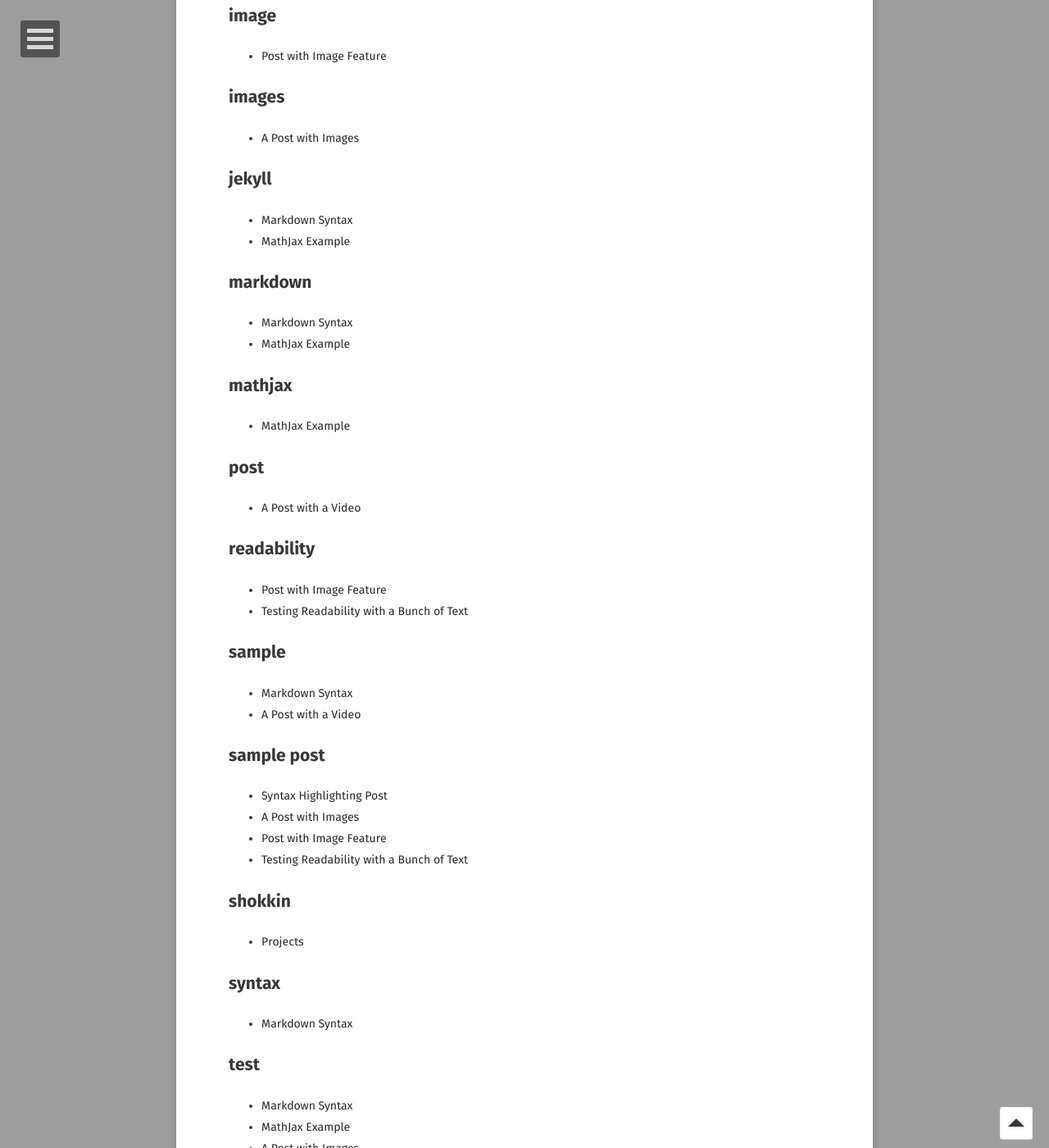
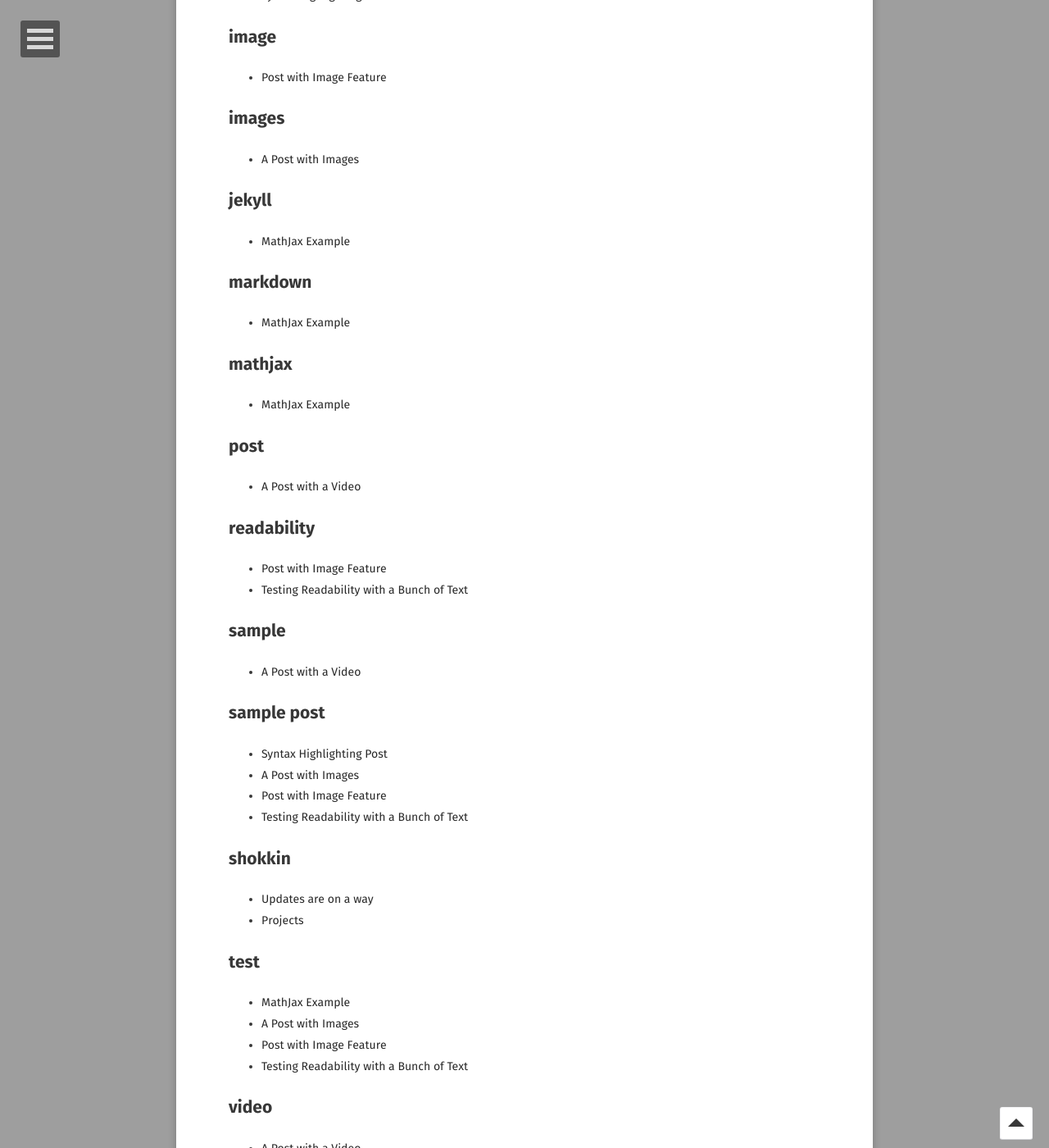
Before and after one commit to datokakava/citrus, a Jekyll site: the page built from tags/index.html, in a window 1280 px wide and 1400 px high, scrolled down 925 px. Shown: the whole window at 82% size. Built offline with Jekyll 4.4.1, drawn with Linux system fonts in a browser that asks for light colours; some web fonts are replaced; part of the change alters nothing that is shown; some of the changed text lies outside the part shown.

Commit message:
Update 2016-03-20-markdown-syntax.md

```diff
--- a/_posts/2016-03-20-markdown-syntax.md
+++ b/_posts/2016-03-20-markdown-syntax.md
@@ -1,112 +1,10 @@
 ---
 layout: post
-title:  "Markdown Syntax"
-date:   2016-03-15
+title:  "Updates are on a way"
+date:   2017-03-03
 excerpt: "Just about everything you'll need to style in the theme: headings, paragraphs, blockquotes, tables, code blocks, and more."
 tag:
-- markdown
-- syntax
-- sample
-- test
-- jekyll
-comments: true
+- citrus
+- shokkin
+comments: false
 ---
-
-## HTML Elements
-
-Below is just about everything you'll need to style in the theme. Check the source code to see the many embedded elements within paragraphs.
-
-# Heading 1
-
-## Heading 2
-
-### Heading 3
-
-#### Heading 4
-
-##### Heading 5
-
-###### Heading 6
-
-### Body text
-
-Lorem ipsum dolor sit amet, test link adipiscing elit. **This is strong**. Nullam dignissim convallis est. Quisque aliquam.
-
-![Smithsonian Image](https://mmistakes.github.io/minimal-mistakes/images/3953273590_704e3899d5_m.jpg)
-{: .image-right}
-
-*This is emphasized*. Donec faucibus. Nunc iaculis suscipit dui. 53 = 125. Water is H2O. Nam sit amet sem. Aliquam libero nisi, imperdiet at, tincidunt nec, gravida vehicula, nisl. The New York Times (That’s a citation). Underline.Maecenas ornare tortor. Donec sed tellus eget sapien fringilla nonummy. Mauris a ante. Suspendisse quam sem, consequat at, commodo vitae, feugiat in, nunc. Morbi imperdiet augue quis tellus.
-
-HTML and CSS are our tools. Mauris a ante. Suspendisse quam sem, consequat at, commodo vitae, feugiat in, nunc. Morbi imperdiet augue quis tellus. Praesent mattis, massa quis luctus fermentum, turpis mi volutpat justo, eu volutpat enim diam eget metus.
-
-### Blockquotes
-
-> Lorem ipsum dolor sit amet, test link adipiscing elit. Nullam dignissim convallis est. Quisque aliquam.
-
-## List Types
-
-### Ordered Lists
-
-1. Item one
-   1. sub item one
-   2. sub item two
-   3. sub item three
-2. Item two
-
-### Unordered Lists
-
-* Item one
-* Item two
-* Item three
-
-## Tables
-
-| Header1 | Header2 | Header3 |
-|:--------|:-------:|--------:|
-| cell1   | cell2   | cell3   |
-| cell4   | cell5   | cell6   |
-|----
-| cell1   | cell2   | cell3   |
-| cell4   | cell5   | cell6   |
-|=====
-| Foot1   | Foot2   | Foot3
-{: rules="groups"}
-
-## Code Snippets
-
-{% highlight css %}
-#container {
-  float: left;
-  margin: 0 -240px 0 0;
-  width: 100%;
-}
-{% endhighlight %}
-
-## Buttons
-
-Make any link standout more when applying the `.btn` class.
-
-{% highlight html %}
-<a href="#" class="btn btn-success">Success Button</a>
-{% endhighlight %}
-
-<div markdown="0"><a href="#" class="btn">Primary Button</a></div>
-<div markdown="0"><a href="#" class="btn btn-success">Success Button</a></div>
-<div markdown="0"><a href="#" class="btn btn-warning">Warning Button</a></div>
-<div markdown="0"><a href="#" class="btn btn-danger">Danger Button</a></div>
-<div markdown="0"><a href="#" class="btn btn-info">Info Button</a></div>
-
-## KBD
-
-You can also use `<kbd>` tag for keyboard buttons.
-
-{% highlight html %}
-<kbd>W</kbd><kbd>A</kbd><kbd>S</kbd><kbd>D</kbd>
-{% endhighlight %}
-
-Press <kbd>W</kbd><kbd>A</kbd><kbd>S</kbd><kbd>D</kbd> to move your car. **Midtown Maddness!!**
-
-## Notices
-
-**Watch out!** You can also add notices by appending `{: .notice}` to a paragraph.
-{: .notice}
```
